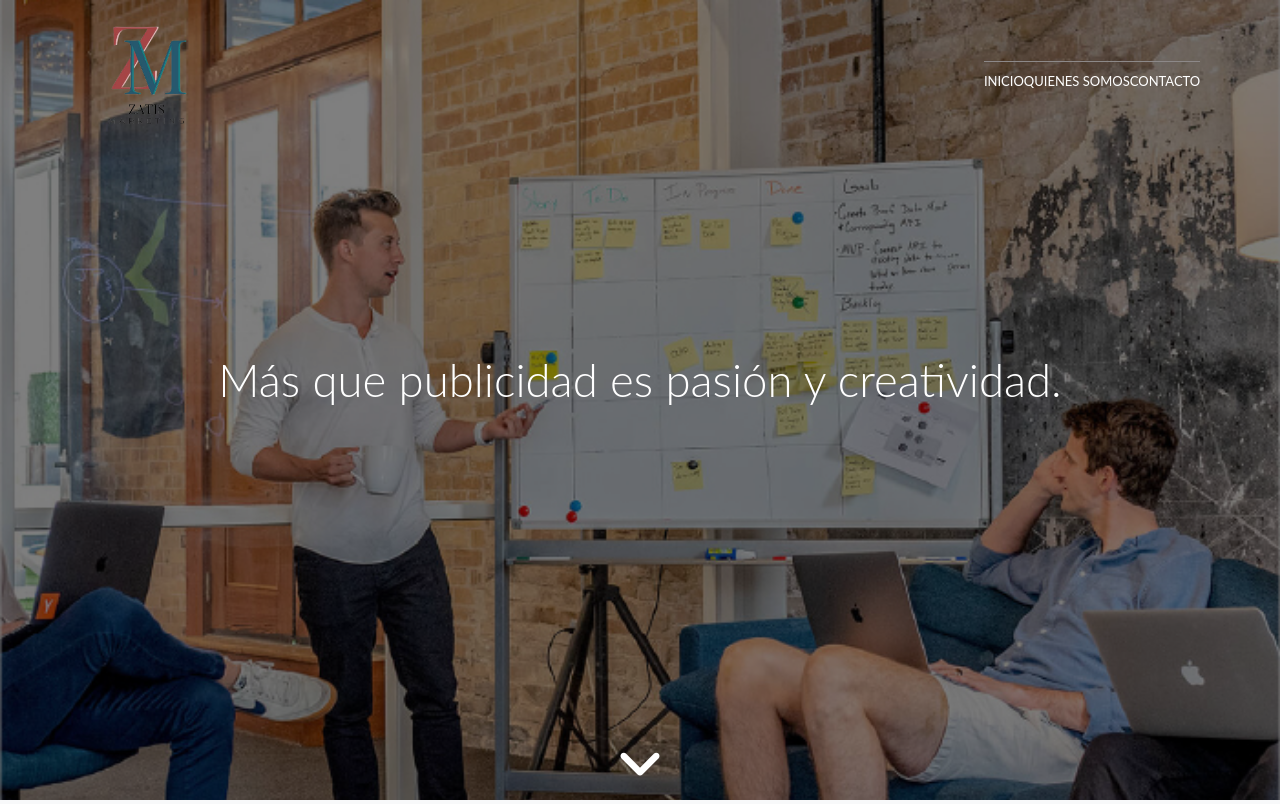
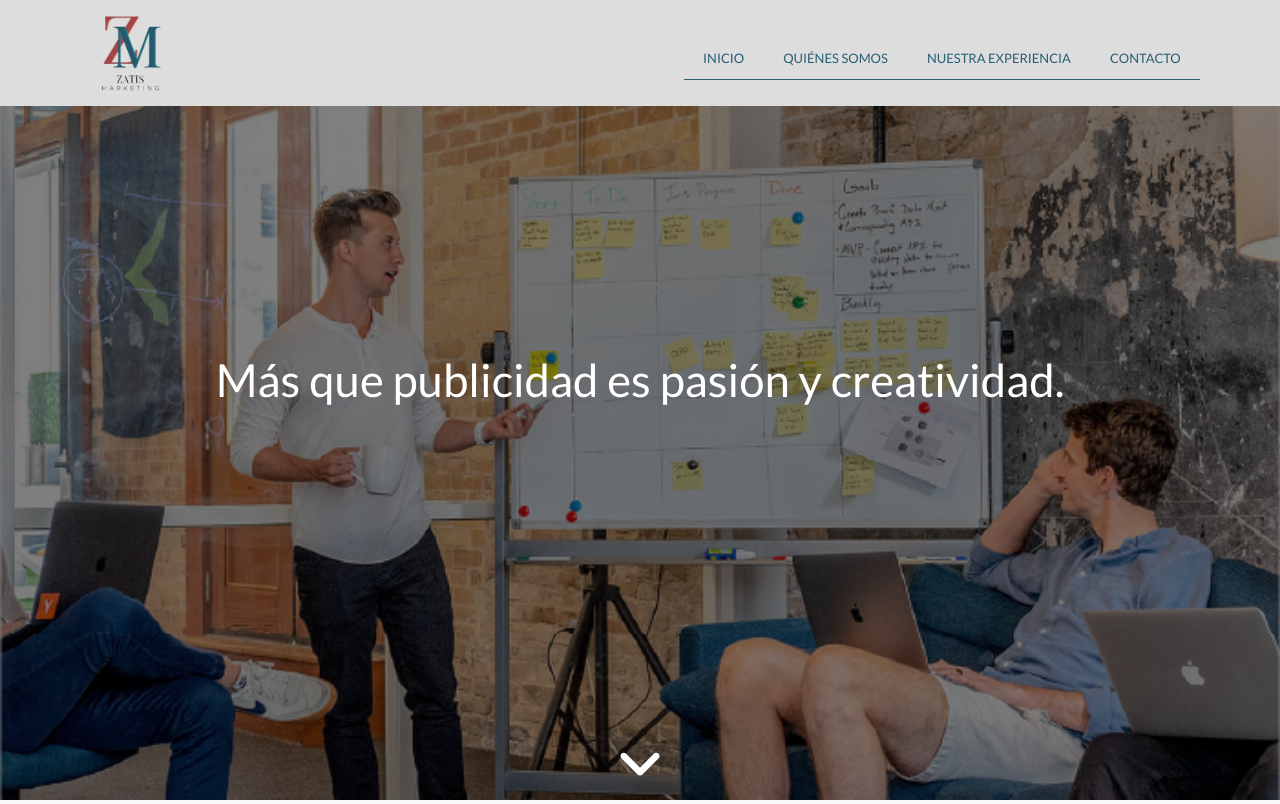
Before and after one commit to jesestsana93/zatismarketing, a plain HTML site: page index.html in a window 1280 px wide. Shown: the top 804 px of the page. Drawn offline with Linux system fonts and the light colour scheme; files whose address does not match are found by name; a web font is replaced by a local one.

Commit message:
ajustes a menu de pc

```diff
--- a/css/estilos.css
+++ b/css/estilos.css
@@ -8,9 +8,13 @@
   padding: 0;
   box-sizing: border-box;
 }
-
+/*Paleta de colores*/
 :root {
-  --rojos: rgb(242, 27, 41);
+  --azul: #295e73;
+  --azulclaro: #168c8c;
+  --rojos: #a64646;
+  --rosa: #d9b4b4;
+  --negro: #000;
 }
 
 /*----------------------------------------
@@ -56,39 +60,22 @@ body {
 
 #inicio .logo {
   z-index: 100;
-  width: 150px;
+  width: 110px;
   height: auto;
 }
 
-#inicio .encabezado {
-  /*background: #111111;*/
-  z-index: 100;
-  color: #fff;
-  padding: .5rem 0;
+.encabezado {
+  z-index: 200;
+  background: #ddd;
+  color: #000;
   -webkit-transition: all .5s ease;
-  transition: all .5s ease;
+          transition: all .5s ease;
 }
 
 .encabezado.fondo-menu {
-  background: #064e4e;
+  background-color:red;
   padding: 1rem 0;
 }
-
-/* .encabezado .container {
-  display: -webkit-box;
-  display: -webkit-flex;
-  display: -ms-flexbox;
-  display: flex;
-  -webkit-box-align: center;
-  -webkit-align-items: center;
-  -ms-flex-align: center;
-  align-items: center;
-  -webkit-flex-wrap: wrap;
-  -ms-flex-wrap: wrap;
-  flex-wrap: wrap;
-} */
-
-
 
 
 .boton-menu {
@@ -115,21 +102,30 @@ body {
   padding: 0;
   list-style: none;
   margin: 1rem 0 0 0;
+  z-index: 300;
 }
 
 #menu-principal ul a {
-  display: block;
+  display: flex;
+  justify-content: space-between;
   padding: .8rem 0;
   text-align: center;
-  color: #fff;
+  color: #000;
   text-transform: uppercase;
-  border-top: 1px solid #8c8888;
+ /*  border-bottom: 1px solid #8c8888; */
   text-decoration: none;
 }
 
-#menu-principal ul a:hover,
-#menu-principal ul li.active a {
-  color: #12AFAF;
+@media(min-width:992px){
+  #menu-principal ul a {
+    padding: .8rem 1.5rem;
+  }
+}
+
+#menu-principal ul li a:hover,
+#menu-principal ul li a.active {
+  color: var(--azul);
+  border-bottom: 1px solid var(--azul);
 }
 
 #inicio .texto-encabezado {
--- a/index.html
+++ b/index.html
@@ -20,10 +20,8 @@
     <link href="css/bootstrap.min.css" rel="stylesheet">
     <!--  CARGA DE KIT DE FONT AWESOME 6-->
     <script src="https://kit.fontawesome.com/3b420fba03.js" crossorigin="anonymous"></script>
-    <!-- CARGA DE FUENTES DE GOOGLE -->
-    <link
-        href="https://fonts.googleapis.com/css2?family=Montserrat:ital,wght@0,500;0,700;0,900;1,500;1,900&display=swap"
-        rel="stylesheet">
+    <!-- Carga de Fuentes de google-->
+    <link href="https://fonts.googleapis.com/css?family=Lato:400,700" rel="stylesheet">
     <!-- CARGA DE ANIMATE.CSS PARA EL FUNCIONAMIENTO DE ANIMACIONES CON WOW.JS -->
     <link href="css/animate.css" rel="stylesheet">
     <!--  CARGA DE GALERIA DE IMÁGENES CON EL SLIDER SLICK.CSS -->
@@ -40,8 +38,8 @@
     =            Sección inicio            =
     ======================================-->
     <section id="inicio">
-        <header class="fixed-top" role="banner" id="">
-            <navbar class="navbar navbar-dark navbar-expand-lg" id="menu-navegacion">
+        <header class="encabezado fixed-top py-0" role="banner" id="encabezado">
+            <navbar class="navbar navbar-light navbar-expand-lg py-0" id="menu-navegacion">
                 <div class="container">
                     <!--LOGOTIPO DEL SITIO-->
                     <a class="navbar-brand" href="index.html">
@@ -56,9 +54,9 @@
                     <!--Barra de navegación -->
                     <div class="collapse navbar-collapse" id="menu-principal">
                         <ul class="navbar-nav ms-auto">
-                            <li class="nav-item"><a class="nav-link" href="#inicio">Inicio</a></li>
-                            <li class="nav-item"><a class="nav-link" href="#quienes-somos">Quienes somos </a></li>
-
+                            <li class="nav-item"><a class="nav-link active" href="#inicio">Inicio</a></li>
+                            <li class="nav-item"><a class="nav-link" href="#quienes-somos">Quiénes somos </a></li>
+                            <li class="nav-item"><a class="nav-link" href="#nuestra-experiencia">Nuestra experiencia</a></li>
                             <li class="nav-item"><a class="nav-link" href="#contacto">Contacto</a></li>
                         </ul><!-- /.navbar-nav-->
                     </div>
@@ -207,7 +205,7 @@
     <!--=====================================
     =            Sección clientes            =
     ======================================-->
-    <section class="mt-5" id="clientes">
+    <section class="mt-5" id="nuestra-experiencia">
         <div class="container ">
             <div class="row">
                 <div class="col-12">
@@ -250,7 +248,7 @@
     </section>
 
 
-    <footer class="text-white mt-5" style="background-color: #103e3e;">
+    <footer class="text-white mt-5" style="background-color: #103e3e;" id="contacto">
         <div class="container pt-5">
             <div class="row">
                 <div class="contacto">
@@ -292,10 +290,7 @@
                         <div class="col-12 col-lg-6">
                             <h5>Mexicali</h5>
                             <p>Av. Arcangeles 1239 priv. San Miguel Mexicalu i B.C</p>
-                            <iframe
-                                src="https://www.google.com/maps/embed?pb=!1m18!1m12!1m3!1d3765.7933975041465!2d-99.11716348578383!3d19.29134875018263!2m3!1f0!2f0!3f0!3m2!1i1024!2i768!4f13.1!3m3!1m2!1s0x85ce0177b5bc252f%3A0x177dffa253385185!2sAv.%20Cafetales%201032%2C%20Coapa%2C%20Granjas%20Coapa%2C%20Tlalpan%2C%2014330%20Ciudad%20de%20M%C3%A9xico%2C%20CDMX!5e0!3m2!1ses-419!2smx!4v1676187498329!5m2!1ses-419!2smx"
-                                width="400" height="200" style="border:0;" allowfullscreen="" loading="lazy"
-                                referrerpolicy="no-referrer-when-downgrade"></iframe>
+                            <iframe src="https://www.google.com/maps/embed?pb=!1m18!1m12!1m3!1d3359.6128745323563!2d-115.41387848548561!3d32.643131298108436!2m3!1f0!2f0!3f0!3m2!1i1024!2i768!4f13.1!3m3!1m2!1s0x80d771084dc4f70b%3A0xb53472b49d1625a9!2sArcangeles%201239%2C%20Zona%20Sin%20Asignaci%C3%B3n%20de%20Nombre%20de%20Colonia%2C%2021254%20Mexicali%2C%20B.C.!5e0!3m2!1ses-419!2smx!4v1678248579351!5m2!1ses-419!2smx" width="400" height="200" style="border:0;" allowfullscreen="" loading="lazy" referrerpolicy="no-referrer-when-downgrade"></iframe>
                         </div>
                     </div>
                 </div>
@@ -314,6 +309,8 @@
 
     <script src="js/wow.min.js"></script>
     <script src="js/smooth-scroll.min.js"></script>
+    <!-- Carga de "page-scroll-to-id" | Crean el efecto de scroll entre los enlaces-->
+    <script src="js/jquery.malihu.PageScroll2id.min.js"></script>
     <script src="js/slick.min.js"></script>
     <script src="js/sitio.js"></script>
 
--- a/js/sitio.js
+++ b/js/sitio.js
@@ -18,17 +18,24 @@ $(function () {
 
 
     /*------------------------
-    INICILIZANDO WOW
+    2. INICILIZANDO WOW
     -------------------------*/
     new WOW().init();
 
-    /*----------------------------------
-    Iniciamos smoothScroll (Scroll Suave)
-    --------------------------------*/
+    /*---------------------------------------------------------------
+    3. Iniciando smoothScroll (Scroll Suave) para la flecha de bajar
+    ----------------------------------------------------------------*/
     smoothScroll.init({
         speed: 1000, // Integer. How fast to complete the scroll in milliseconds
         offset: 100, // Integer. How far to offset the scrolling anchor location in pixels
+    });
 
+    /*---------------------------------------------------------------
+    4. INICIANDO "page-scroll-to-id" para navegacion ligera del menu
+     ---------------------------------------------------------------*/
+    $('#menu-principal a').mPageScroll2id({
+        offset: 70,
+        highlightClass:'active'
     });
 
     /*---------------------------------
@@ -37,11 +44,11 @@ $(function () {
     $(window).scroll(function () {
         var nav = $('.encabezado');
         var scroll = $(window).scrollTop();
-
+        console.log("scroll: " + scroll);
         if (scroll >= 80) {
-            nav.addClass("fondo-menu");
+            nav.addClass('.fondo-menu');
         } else {
-            nav.removeClass("fondo-menu");
+            nav.removeClass('.fondo-menu');
         }
     });
 
@@ -91,4 +98,5 @@ $(function () {
             }
         ]
     });
+
 });
```
